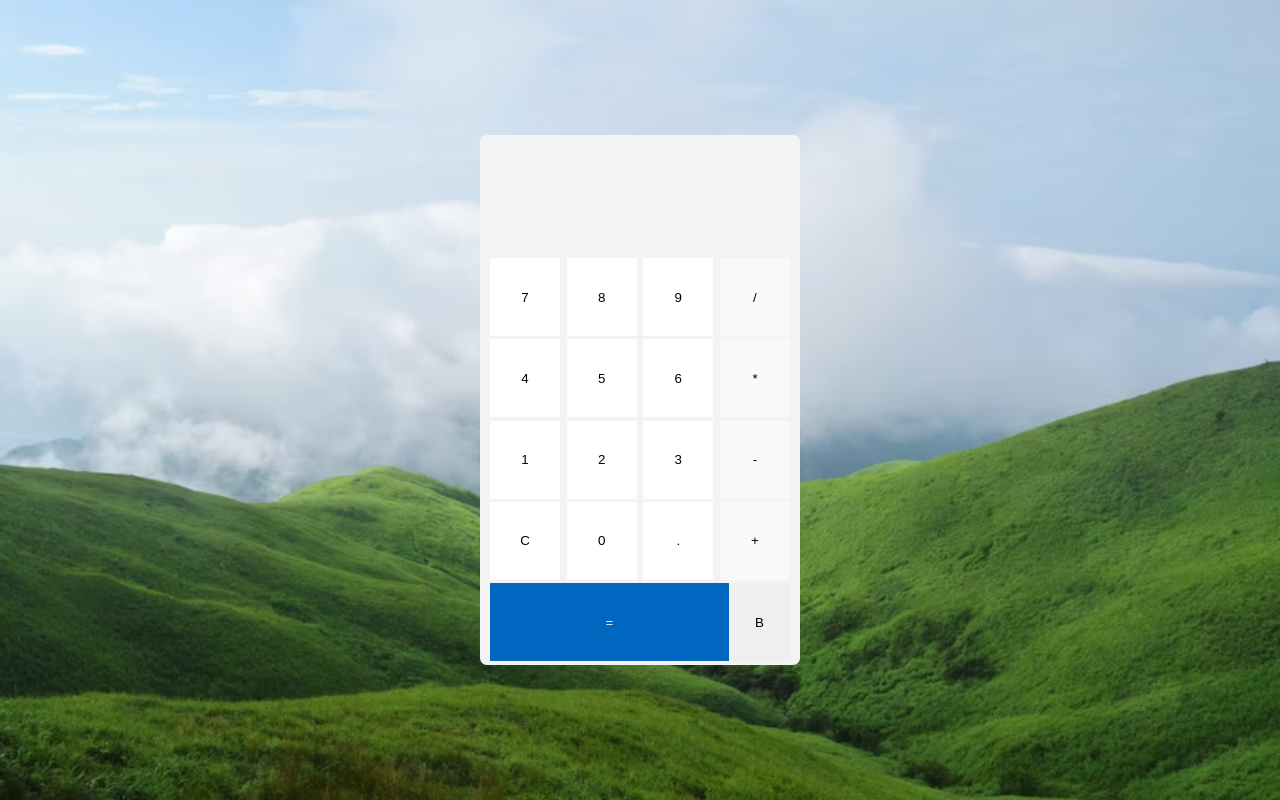
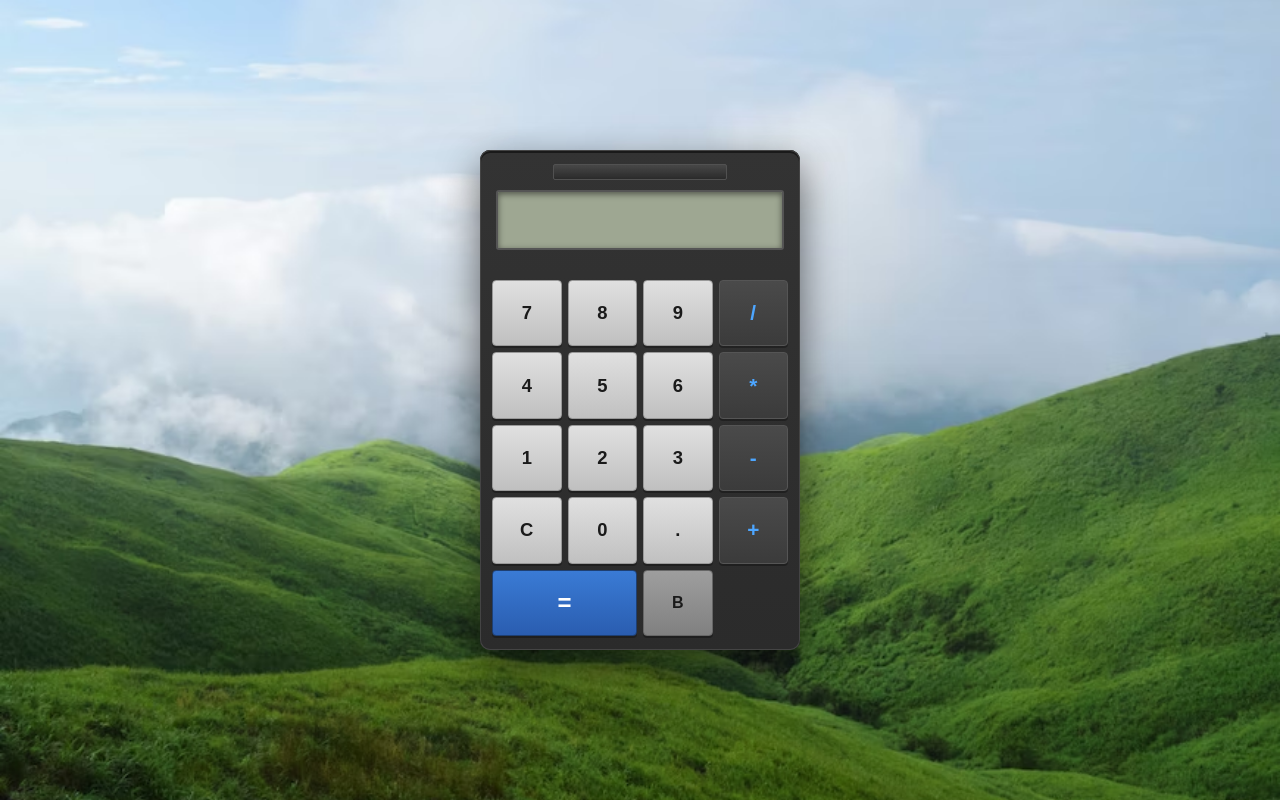
Before and after one commit to german3479/calculator, a website: page index.html in a window 1280 px wide. Drawn offline with Linux system fonts and the light colour scheme.

Commit message:
improved some movement

```diff
--- a/calculatormove.js
+++ b/calculatormove.js
@@ -1,21 +1,81 @@
 const calculator = document.querySelector("#calculator");
 let isDragging = false;
-let offsetX;
-let offsetY;
+let offsetX = 0;
+let offsetY = 0;
+let halfW = 0;
+let halfH = 0;
 
-const move = e =>{
-    calculator.style.left = `${e.clientX - offsetX}px`;
-    calculator.style.top = `${e.clientY - offsetY}px`;
+function setPositionByVisualCorner(visualLeft, visualTop) {
+  // Clamp so calculator stays fully on-screen
+ const maxLeft = window.innerWidth  - 2 * halfW;  // right edge at right border
+ const maxTop  = window.innerHeight - 2 * halfH;  // bottom edge at bottom border
+
+  // Clamp to [0, max] so the opposite edge can't go off-screen either
+  const clampedLeft = Math.max(0, Math.min(visualLeft, maxLeft));
+  const clampedTop  = Math.max(0, Math.min(visualTop,  maxTop));
+
+  calculator.style.left = (clampedLeft + halfW) + 'px';
+  calculator.style.top  = (clampedTop  + halfH) + 'px';
+
+  // Always keep the transform — it's what makes the math work
+  calculator.style.transform = 'translate(-50%, -50%)';
 }
-calculator.addEventListener('mousedown', e =>{
-    dragging = true;
 
-    offsetX = e.clientX - calculator.offsetLeft;
-    offsetY = e.clientY - calculator.offsetTop;
+// --- Mouse ---
+calculator.addEventListener('mousedown', (e) => {
+  isDragging = true;
+  e.preventDefault();
 
-    document.addEventListener('mousemove', move)
-})
+  const rect = calculator.getBoundingClientRect();
+  halfW = rect.width / 2;
+  halfH = rect.height / 2;
 
-document.addEventListener('mouseup', ()=>{
-    document.removeEventListener('mousemove', move);
-})
+  setPositionByVisualCorner(rect.left, rect.top);
+
+  offsetX = e.clientX - rect.left;
+  offsetY = e.clientY - rect.top;
+
+  document.addEventListener('mousemove', move);
+});
+
+// --- Touch ---
+calculator.addEventListener('touchstart', (e) => {
+  isDragging = true;
+
+  const touch = e.touches[0];
+  const rect  = calculator.getBoundingClientRect();
+  halfW = rect.width / 2;
+  halfH = rect.height / 2;
+
+  setPositionByVisualCorner(rect.left, rect.top);
+
+  offsetX = touch.clientX - rect.left;
+  offsetY = touch.clientY - rect.top;
+
+  document.addEventListener('touchmove', move, { passive: false });
+}, { passive: false });
+
+// --- Shared move handler ---
+function move(e) {
+  if (e.type === 'touchmove') {
+    e.preventDefault();
+  }
+
+  const clientX = e.type === 'touchmove' ? e.touches[0].clientX : e.clientX;
+  const clientY = e.type === 'touchmove' ? e.touches[0].clientY : e.clientY;
+
+  const desiredVisualLeft = clientX - offsetX;
+  const desiredVisualTop  = clientY - offsetY;
+
+  setPositionByVisualCorner(desiredVisualLeft, desiredVisualTop);
+}
+
+// --- Release ---
+function stopDrag() {
+  isDragging = false;
+  document.removeEventListener('mousemove', move);
+  document.removeEventListener('touchmove', move);
+}
+
+document.addEventListener('mouseup', stopDrag);
+document.addEventListener('touchend', stopDrag);
--- a/style.css
+++ b/style.css
@@ -1,3 +1,6 @@
+/* ============================================================
+   Reset & page setup
+   ============================================================ */
 * {
     margin: 0;
     padding: 0;
@@ -6,98 +9,204 @@
 
 body {
     min-height: 100vh;
+    min-height: 100dvh;
     background-image: url("imgs/hill.avif");
     background-repeat: no-repeat;
     background-size: cover;
-    background-position: cover;
+    background-position: center;
+    position: relative;
+    overflow: hidden;
+    user-select: none;
+    -webkit-user-select: none;
 }
+
+/* ============================================================
+   Calculator body — dark plastic shell
+   ============================================================ */
 #calculator {
     display: flex;
     flex-direction: column;
-    background: #f3f3f3;
-    width: 320px;
-    height: 530px;
-    border-radius: 7px;
+    width: min(320px, 92vw);
+    height: min(500px, 78vh);
+    background: linear-gradient(180deg, #333333 0%, #2b2b2b 100%);
+    border-radius: 10px;
+    box-shadow:
+        0 15px 40px rgba(0, 0, 0, 0.6),
+        0  0   0   1px #444 inset,
+        0  2px  0   1px #1a1a1a inset; /* bottom edge highlight */
+
     position: absolute;
     top: 50%;
     left: 50%;
     transform: translate(-50%, -50%);
+    touch-action: none;
+    user-select: none;
+    -webkit-user-select: none;
 }
+
+/* ============================================================
+   Solar panel strip — iconic TI look
+   ============================================================ */
 #calculatorDisplay {
-    height: 123px;
+    flex-shrink: 0;
+    position: relative;
+    height: 120px;
+    padding: 14px 16px 0 16px;
 }
+
+/* The decorative solar panel bar */
+#calculatorDisplay::before {
+    content: '';
+    display: block;
+    width: 60%;
+    height: 14px;
+    margin: 0 auto 10px auto;
+    background: linear-gradient(180deg, #4a4a4a 0%, #2a2a2a 100%);
+    border-radius: 2px;
+    border: 1px solid #555;
+    opacity: 0.9;
+}
+
+/* ============================================================
+   LCD Display screen — recessed, slightly greenish
+   ============================================================ */
 #displayWindow {
-    width: 98%;
-    height: 95%;
-    margin: 3.5px auto;
+    width: 100%;
+    height: 60px;
+    background: #9ea792;       /* classic LCD greenish-gray */
+    border-radius: 3px;
+    border: 2px solid #555;
+    box-shadow: inset 0 2px 6px rgba(0, 0, 0, 0.5);
     display: flex;
+    align-items: center;
     justify-content: flex-end;
-    align-items: end;
-    font-size: 46px;
+    padding: 0 12px;
+    font-family: 'Courier New', 'Lucida Console', monospace;
+    font-size: clamp(24px, 7vw, 38px);
+    color: #1a1a1a;            /* dark text on light LCD */
+    font-weight: 700;
+    letter-spacing: 1px;
 }
+
+/* ============================================================
+   Button grid
+   ============================================================ */
 #calculatorKeys {
-    width: 300px;
-    margin: 0 auto;
-    margin-bottom: 3.7px;
-    flex-grow: 1 ;
+    flex-grow: 1;
     display: grid;
     grid-template-columns: repeat(4, 1fr);
     grid-template-rows: repeat(5, 1fr);
-    gap: .2rem;
-}
-.buttonRow {
-    grid-column: 1 / -1;
-    display: flex;
-    justify-content: space-between;
+    gap: 6px;
+    padding: 10px 12px 14px;
 }
 
-.key {
-    padding: 7.5px 15px;
-    border: none;
-    border-radius: 0.5px;
-    width: 70px;
+/* Remove wrapper interference */
+.buttonRow {
+    display: contents;
 }
 
+/* ============================================================
+   Base key — rectangular, tactile
+   ============================================================ */
+.key {
+    min-height: 44px;
+    border: none;
+    border-radius: 4px;
+    font-size: 1.15rem;
+    font-weight: 600;
+    cursor: pointer;
+    display: flex;
+    align-items: center;
+    justify-content: center;
+    transition: background-color 0.1s ease, transform 0.05s ease;
+    -webkit-tap-highlight-color: transparent;
+    box-shadow: 0 2px 0 rgba(0, 0, 0, 0.3); /* subtle 3D button depth */
+}
+
+.key:active {
+    transform: translateY(2px);   /* press down effect */
+    box-shadow: 0 0 0 rgba(0, 0, 0, 0.3);
+}
+
+/* ============================================================
+   Number & function keys — light gray (top row of TI)
+   ============================================================ */
 .numberKey,
-.clearKey,
-.decimalKey {
-    background: #ffffff;
-    transition: background-color 0.3s;
+.decimalKey,
+.clearKey {
+    background: linear-gradient(180deg, #e0e0e0 0%, #c0c0c0 100%);
+    color: #1a1a1a;
+    border: 1px solid #999;
 }
 
 .numberKey:hover,
-.clearKey:hover,
-.decimalKey:hover {
-    background-color: #f2f2f2;
+.decimalKey:hover,
+.clearKey:hover {
+    background: linear-gradient(180deg, #ececec 0%, #d0d0d0 100%);
 }
 
 .numberKey:active,
-.clearKey:active,
-.decimalKey:active {
-    background-color: #e5e5e5;
+.decimalKey:active,
+.clearKey:active {
+    background: linear-gradient(180deg, #c0c0c0 0%, #a8a8a8 100%);
 }
 
+/* ============================================================
+   Operator keys — dark with colored text (TI blue style)
+   ============================================================ */
 .operatorKey {
-    background: #f9f9f9;
-    transition: background-color 0.3s;
-}
-.operatorKey:hover {
-    background-color: #f1f1f1;
-}
-.operatorKey:active {
-    background-color: #eaeaea;
+    background: linear-gradient(180deg, #4a4a4a 0%, #3b3b3b 100%);
+    color: #4da6ff;            /* TI-style blue text */
+    font-size: 1.3rem;
+    font-weight: 700;
+    border: 1px solid #555;
 }
 
+.operatorKey:hover {
+    background: linear-gradient(180deg, #555555 0%, #484848 100%);
+    color: #73c0ff;
+}
+
+.operatorKey:active {
+    background: linear-gradient(180deg, #3b3b3b 0%, #2f2f2f 100%);
+    color: #2b8fd9;
+}
+
+/* ============================================================
+   Equals key — prominent accent (TI often uses blue or green)
+   ============================================================ */
 .equalsKey {
-    font-size: "95px";
-    background: #0067c0;
-    transition: background-color 0.3s;
-    color: #DAE9F6;
-    width: 100%;
+    grid-column: span 2;
+    background: linear-gradient(180deg, #3a7bd5 0%, #2a5db0 100%);
+    color: #ffffff;
+    font-size: 1.5rem;
+    border: 1px solid #1e3f72;
+    border-radius: 4px;
 }
+
 .equalsKey:hover {
-    background-color: #2682d1;
+    background: linear-gradient(180deg, #4d8de6 0%, #3570c4 100%);
 }
+
 .equalsKey:active {
-    background-color: #4a9de2;
+    background: linear-gradient(180deg, #2a5db0 0%, #1e3f72 100%);
 }
+
+/* ============================================================
+   Backspace key — medium gray, muted
+   ============================================================ */
+.backspace {
+    background: linear-gradient(180deg, #9e9e9e 0%, #808080 100%);
+    color: #1a1a1a;
+    font-size: 1rem;
+    font-weight: 700;
+    border: 1px solid #666;
+}
+
+.backspace:hover {
+    background: linear-gradient(180deg, #b0b0b0 0%, #929292 100%);
+}
+
+.backspace:active {
+    background: linear-gradient(180deg, #808080 0%, #6a6a6a 100%);
+}
```
